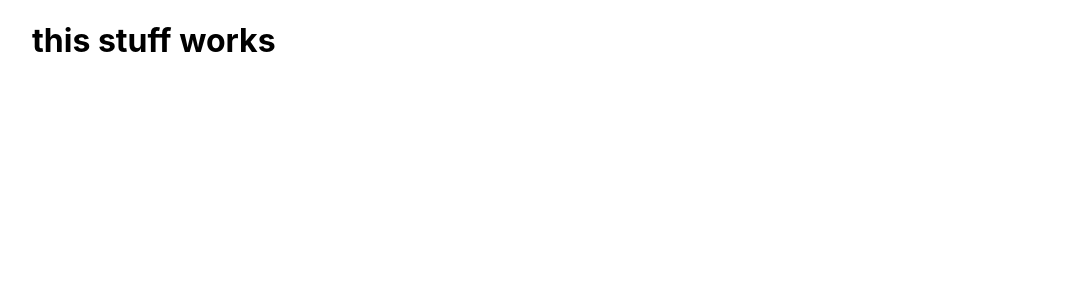
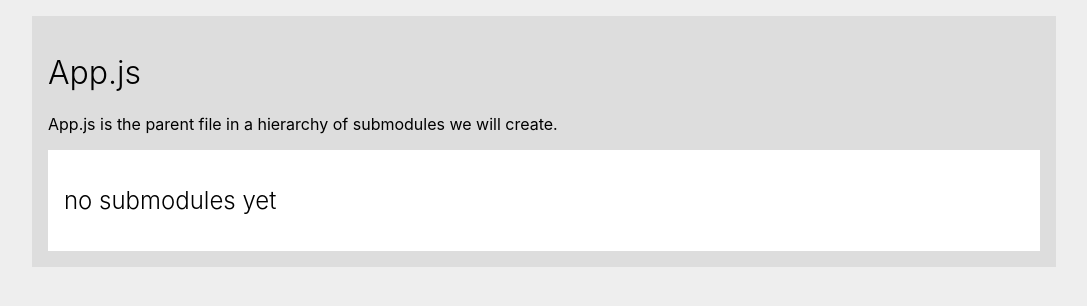
Before and after one commit to simmoe/react-course, a React (Create React App) app: page / in a window 1280 px wide. Shown: the top 306 px of the page, without its empty margins (96-1183 px from the left). Built offline with nearby package versions, Linux system fonts and the light colour scheme.

Commit message:
push with gh pages

```diff
--- a/package.json
+++ b/package.json
@@ -2,7 +2,9 @@
   "name": "react-course",
   "version": "0.1.0",
   "private": true,
+  "homepage": "https://simmoe.github.io/react-course/",
   "dependencies": {
+    "gh-pages": "^2.1.1",
     "react": "^16.10.2",
     "react-dom": "^16.10.2",
     "react-scripts": "3.2.0"
@@ -11,7 +13,9 @@
     "start": "react-scripts start",
     "build": "react-scripts build",
     "test": "react-scripts test",
-    "eject": "react-scripts eject"
+    "eject": "react-scripts eject",
+    "predeploy": "yarn run build",
+    "deploy": "gh-pages -d build"
   },
   "eslintConfig": {
     "extends": "react-app"
--- a/src/App.js
+++ b/src/App.js
@@ -3,8 +3,35 @@ import ReactDOM from 'react-dom'
 
 const App = () => {
   return(
-    <h1>this stuff works</h1>
+    <div className="app">
+      <h1>App.js</h1>
+      <p>App.js is the parent file in a hierarchy of submodules we will create.</p>
+      <div className="submodules">
+        <h2>no submodules yet</h2>
+      </div>
+    </div>
   )
 }
 
 export default App
+
+/*
+GITHUB PAGES DEPLOY STEPS
+
+Push repo to github and create a github pages branch from master
+
+Copy the URL of the branch - https://simmoe.github.io/react-course/
+
+Install github-pages node module from the folder terminal: npm install gh-pages --save
+
+Locate the package.json file in your root directory, add this line of code to the top of the object: "homepage": "link-to-your-repository", and save.
+
+In your package.json file, locate “scripts” add these lines of code:
+{
+   ...
+   "predeploy": "yarn run build",
+   "deploy": "gh-pages -d build",
+   ...
+}
+
+*/
--- a/src/index.css
+++ b/src/index.css
@@ -12,7 +12,24 @@ code {
     monospace;
 }
 
+h1, h2, h3, h4, h5, h6 {
+  font-weight:300;
+}
 body{
   width:80%;
   margin:auto;
+  background-color:#eee;
 }
+
+body, .app, .submodules{
+  padding:1rem;
+}
+.app{
+  background-color:#ddd;
+}
+.submodules{
+  display:grid;
+  gap:.2rem;
+  background-color:#fff;
+  grid-auto-columns: repeat(auto-fill, minmax(300px, 1fr));
+}
```
Also changed, not shown: 18 other files (tests, documents, lock files or other folders).
